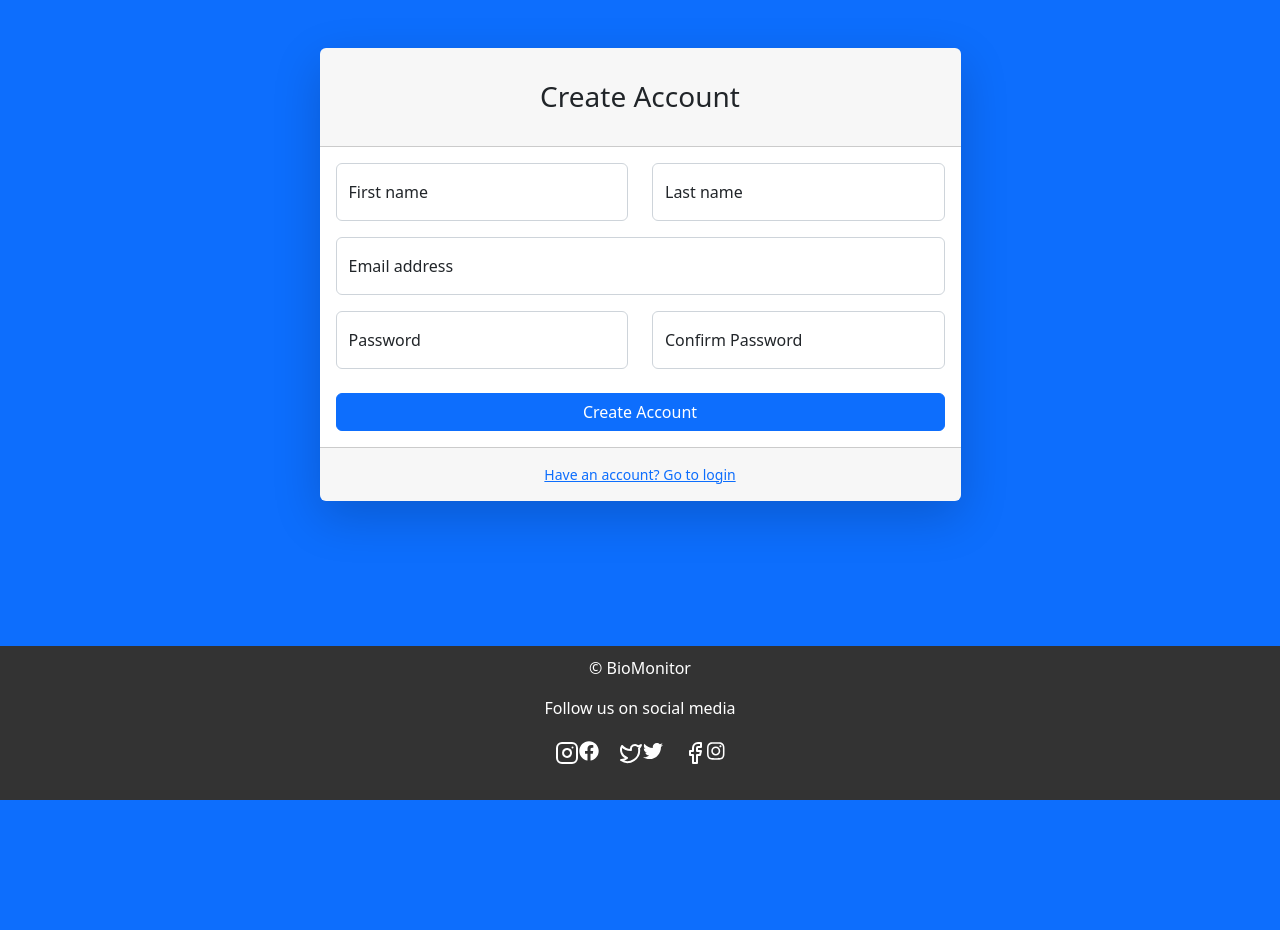
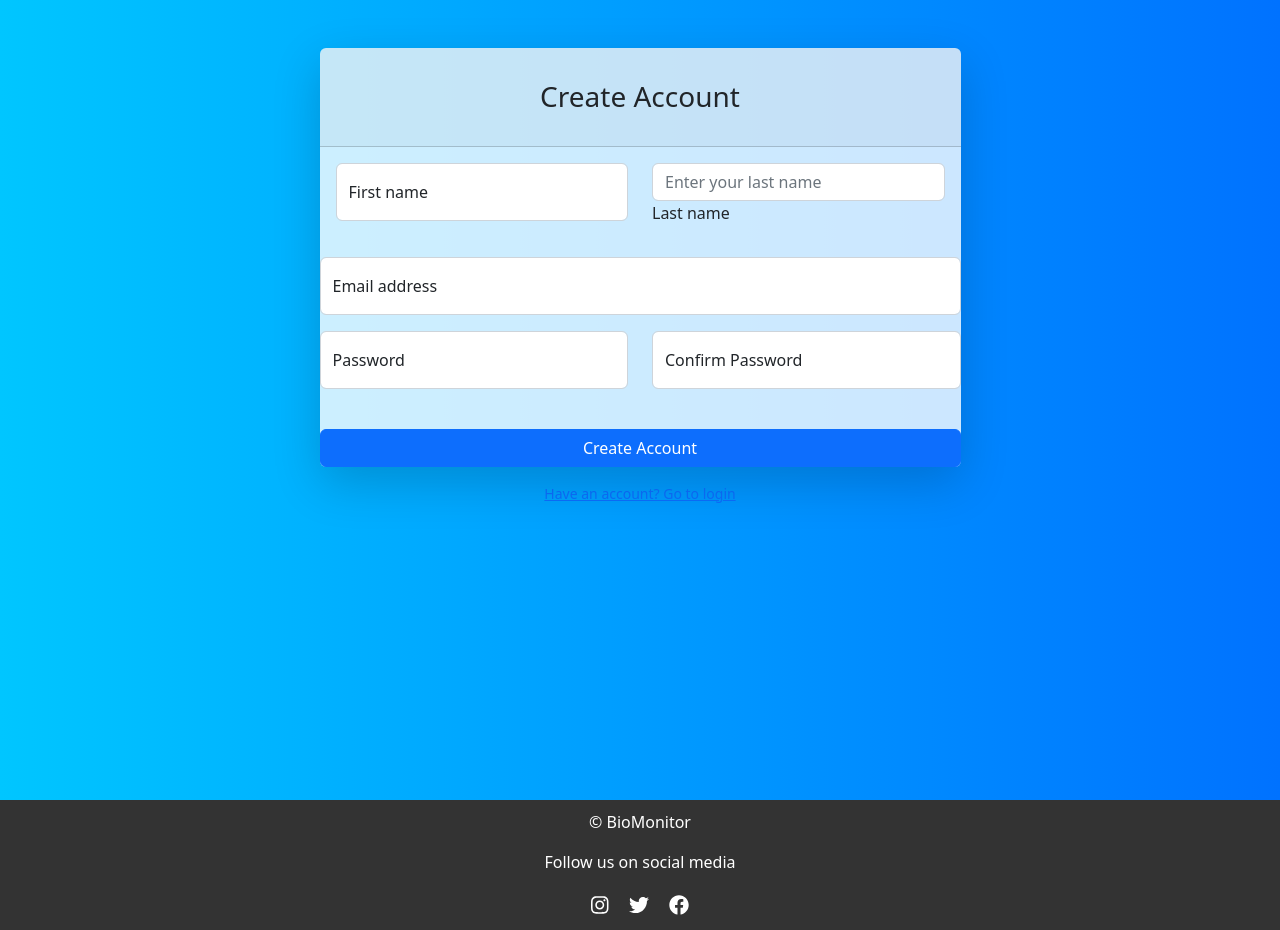
Before and after one commit to sheljasolanki/BIOMONITORHACK, a plain HTML site: page register.html in a window 1280 px wide. Before the commit the page ends 800 px from the top, so only its background shows below. Drawn offline with nearby package versions, Linux system fonts and the light colour scheme; a script that the page names is missing.

Commit message:
Changes added

```diff
--- a/register.html
+++ b/register.html
@@ -10,14 +10,16 @@
         <link href="styles.css" rel="stylesheet" />
         <script src="https://use.fontawesome.com/releases/v6.3.0/js/all.js" crossorigin="anonymous"></script>
         <style>
-            body{
+            body {
                 background-color: aliceblue;
-                background-image:url(p5UWnt.jpg);
-                background-size:1000px ;
-
+                background: linear-gradient(to right, #00c6ff, #0072ff);
+                background-size: cover;
+                background-repeat: no-repeat;
+                background-attachment: fixed;
             }
-        </style>
-        <style>
+            .card {
+                background: rgba(255, 255, 255, 0.8);
+            }
             footer {
                 background-color: #333;
                 color: #fff;
@@ -56,43 +58,47 @@
                         <div class="row justify-content-center">
                             <div class="col-lg-7">
                                 <div class="card shadow-lg border-0 rounded-lg mt-5">
-                                    <div class="card-header"><h3 class="text-center font-weight-light my-4">Create Account</h3></div>
+                                    <div class="card-header">
+                                        <h3 class="text-center font-weight-light my-4">Create Account</h3>
+                                    </div>
                                     <div class="card-body">
-                                        <form>
+                                        <form id="registrationForm">
                                             <div class="row mb-3">
                                                 <div class="col-md-6">
                                                     <div class="form-floating mb-3 mb-md-0">
-                                                        <input class="form-control" id="inputFirstName" type="text" placeholder="Enter your first name" />
+                                                        <input class="form-control" id="inputFirstName" type="text" placeholder="Enter your first name" required />
                                                         <label for="inputFirstName">First name</label>
                                                     </div>
                                                 </div>
                                                 <div class="col-md-6">
-                                                    <div class="form-floating">
-                                                        <input class="form-control" id="inputLastName" type="text" placeholder="Enter your last name" />
+                                                    <div class="form-floating"></div>
+                                                        <input class="form-control" id="inputLastName" type="text" placeholder="Enter your last name" required />
                                                         <label for="inputLastName">Last name</label>
                                                     </div>
                                                 </div>
                                             </div>
                                             <div class="form-floating mb-3">
-                                                <input class="form-control" id="inputEmail" type="email" placeholder="name@example.com" />
+                                                <input class="form-control" id="inputEmail" type="email" placeholder="name@example.com" required />
                                                 <label for="inputEmail">Email address</label>
                                             </div>
                                             <div class="row mb-3">
                                                 <div class="col-md-6">
                                                     <div class="form-floating mb-3 mb-md-0">
-                                                        <input class="form-control" id="inputPassword" type="password" placeholder="Create a password" />
+                                                        <input class="form-control" id="inputPassword" type="password" placeholder="Create a password" required />
                                                         <label for="inputPassword">Password</label>
                                                     </div>
                                                 </div>
                                                 <div class="col-md-6">
                                                     <div class="form-floating mb-3 mb-md-0">
-                                                        <input class="form-control" id="inputPasswordConfirm" type="password" placeholder="Confirm password" />
+                                                        <input class="form-control" id="inputPasswordConfirm" type="password" placeholder="Confirm password" required />
                                                         <label for="inputPasswordConfirm">Confirm Password</label>
                                                     </div>
                                                 </div>
                                             </div>
                                             <div class="mt-4 mb-0">
-                                                <div class="d-grid"><a class="btn btn-primary btn-block" href="login.html">Create Account</a></div>
+                                                <div class="d-grid">
+                                                    <button class="btn btn-primary btn-block" type="submit">Create Account</button>
+                                                </div>
                                             </div>
                                         </form>
                                     </div>
@@ -110,18 +116,31 @@
                 <p>Follow us on social media</p>
                 <ul>
                     <li>
-
-                        <a href="#"><svg xmlns="http://www.w3.org/2000/svg" width="24" height="24" viewBox="0 0 24 24" fill="none" stroke="currentColor" stroke-width="2" stroke-linecap="round" stroke-linejoin="round" class="lucide lucide-instagram"><rect width="20" height="20" x="2" y="2" rx="5" ry="5"/><path d="M16 11.37A4 4 0 1 1 12.63 8 4 4 0 0 1 16 11.37z"/><line x1="17.5" x2="17.51" y1="6.5" y2="6.5"/></svg><i class="fab fa-facebook"></i></a></li>
+                        <a href="#"><i class="fab fa-instagram"></i></a>
+                    </li>
                     <li>
-
-                        <a href="#"> <svg xmlns="http://www.w3.org/2000/svg" width="24" height="24" viewBox="0 0 24 24" fill="none" stroke="currentColor" stroke-width="2" stroke-linecap="round" stroke-linejoin="round" class="lucide lucide-twitter"><path d="M22 4s-.7 2.1-2 3.4c1.6 10-9.4 17.3-18 11.6 2.2.1 4.4-.6 6-2C3 15.5.5 9.6 3 5c2.2 2.6 5.6 4.1 9 4-.9-4.2 4-6.6 7-3.8 1.1 0 3-1.2 3-1.2z"/></svg><i class="fab fa-twitter"></i></a></li>
+                        <a href="#"><i class="fab fa-twitter"></i></a>
+                    </li>
                     <li>
-
-                        <a href="#"><svg xmlns="http://www.w3.org/2000/svg" width="24" height="24" viewBox="0 0 24 24" fill="none" stroke="currentColor" stroke-width="2" stroke-linecap="round" stroke-linejoin="round" class="lucide lucide-facebook"><path d="M18 2h-3a5 5 0 0 0-5 5v3H7v4h3v8h4v-8h3l1-4h-4V7a1 1 0 0 1 1-1h3z"/></svg><i class="fab fa-instagram"></i></a></li>
+                        <a href="#"><i class="fab fa-facebook"></i></a>
+                    </li>
                 </ul>
             </footer>
         </div>
         <script src="https://cdn.jsdelivr.net/npm/bootstrap@5.2.3/dist/js/bootstrap.bundle.min.js" crossorigin="anonymous"></script>
         <script src="scripts.js"></script>
+        <script>
+            document.getElementById('registrationForm').addEventListener('submit', function(event) {
+                event.preventDefault();
+                var password = document.getElementById('inputPassword').value;
+                var confirmPassword = document.getElementById('inputPasswordConfirm').value;
+                if (password !== confirmPassword) {
+                    alert('Passwords do not match!');
+                } else {
+                    alert('Account created successfully!');
+                    // You can add code here to submit the form data to the server
+                }
+            });
+        </script>
     </body>
 </html>
```
Also changed, not shown: password.html (+32 -22 lines). Lines whose indentation alone changed are shown as unchanged.
